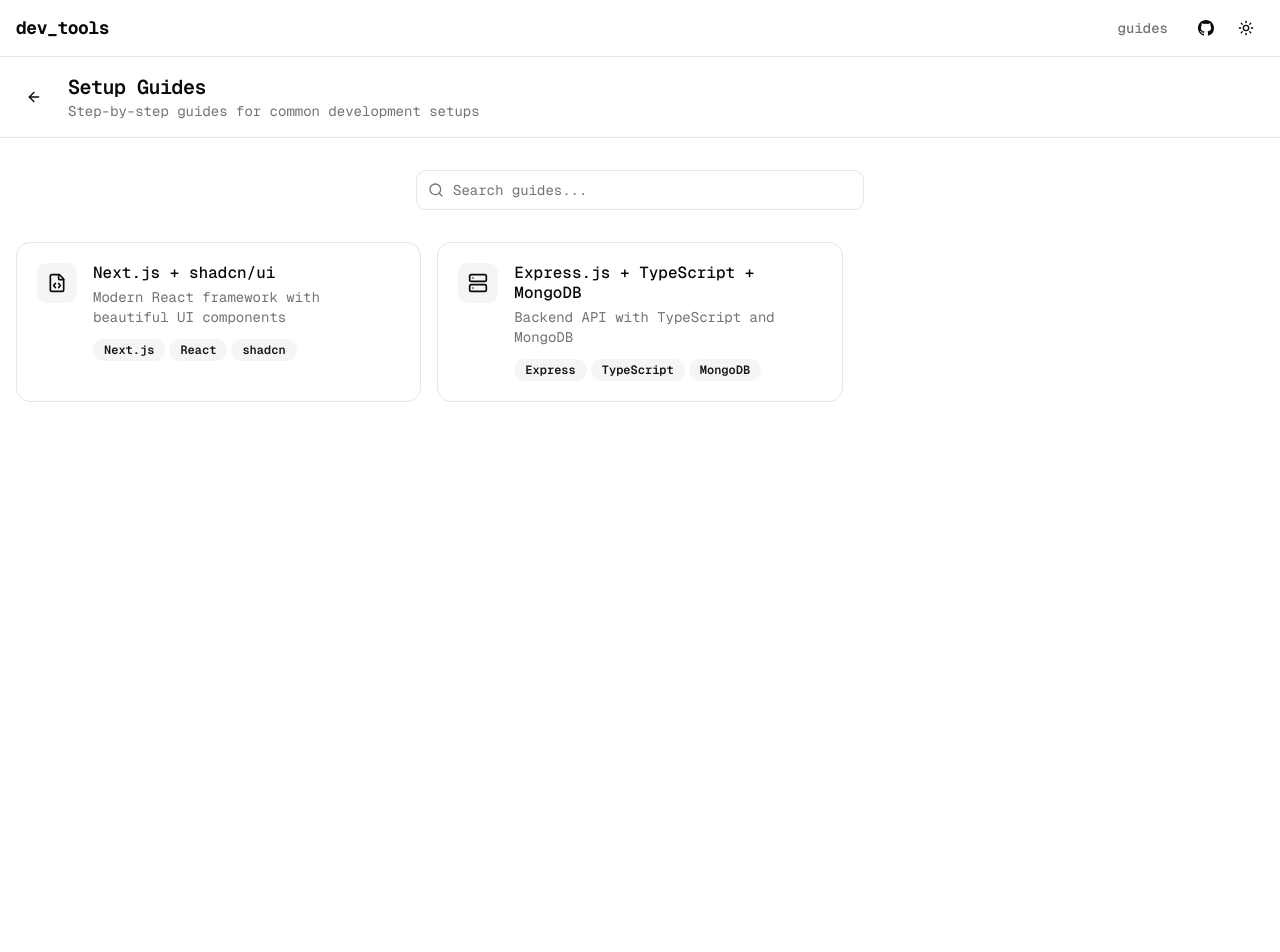
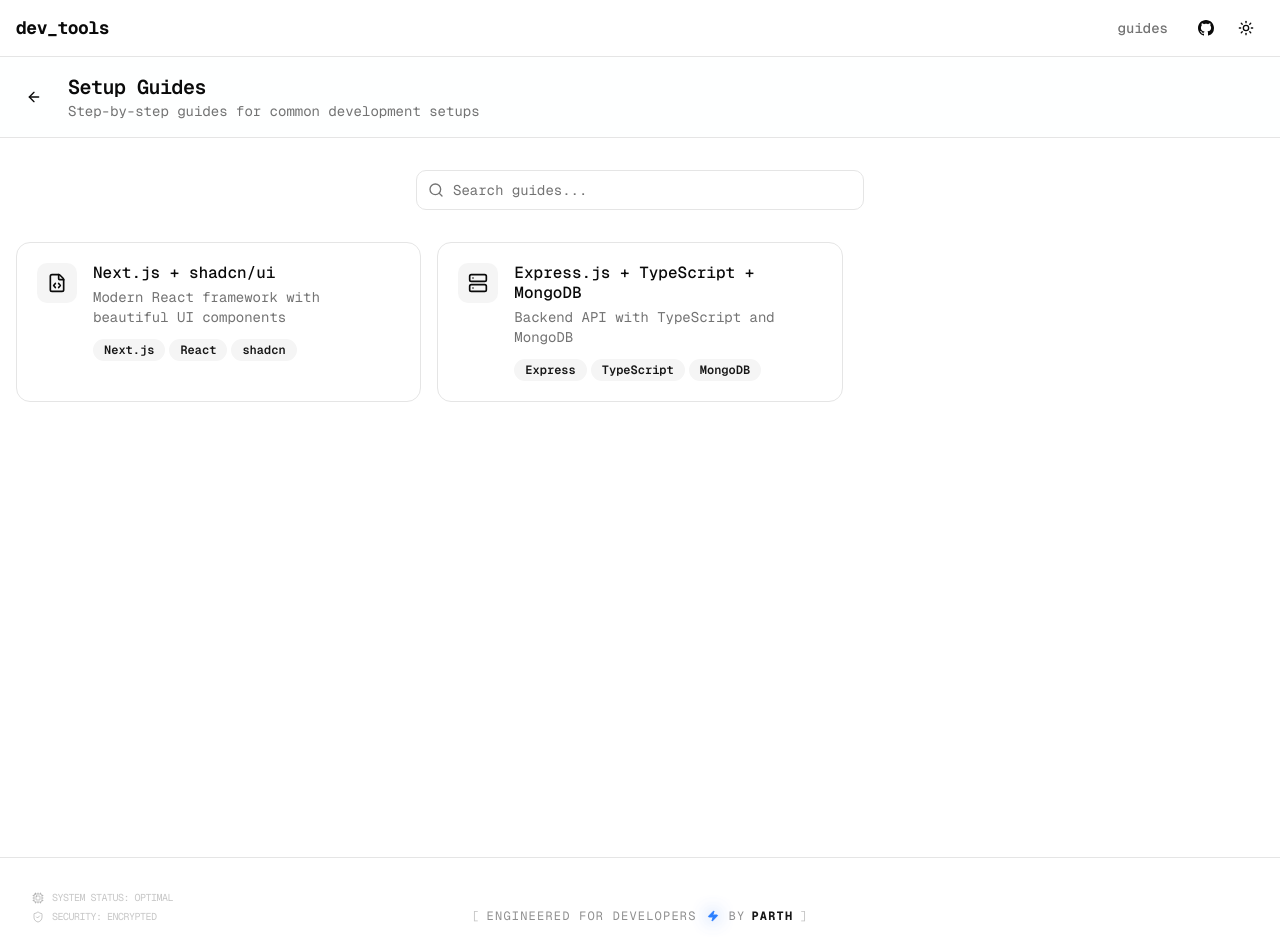
Before and after one commit to parthsali/dev_tools, a Next.js app: page /guides in a window 1280 px wide. Shown: the top 952 px of the page. Before the commit the page ends 801 px from the top, so only its background shows below. Built offline with nearby package versions, Linux system fonts and the light colour scheme.

Commit message:
ui: add guides layout

```diff
--- /dev/null
+++ b/src/app/guides/layout.tsx
@@ -0,0 +1,11 @@
+import { Footer } from "@/components/layout/footer";
+
+
+export default function ToolsLayout({ children }: { children: React.ReactNode }) {
+    return <>
+        <div className="min-h-screen">
+            {children}
+        </div>
+        <Footer />
+    </>;
+}
```
